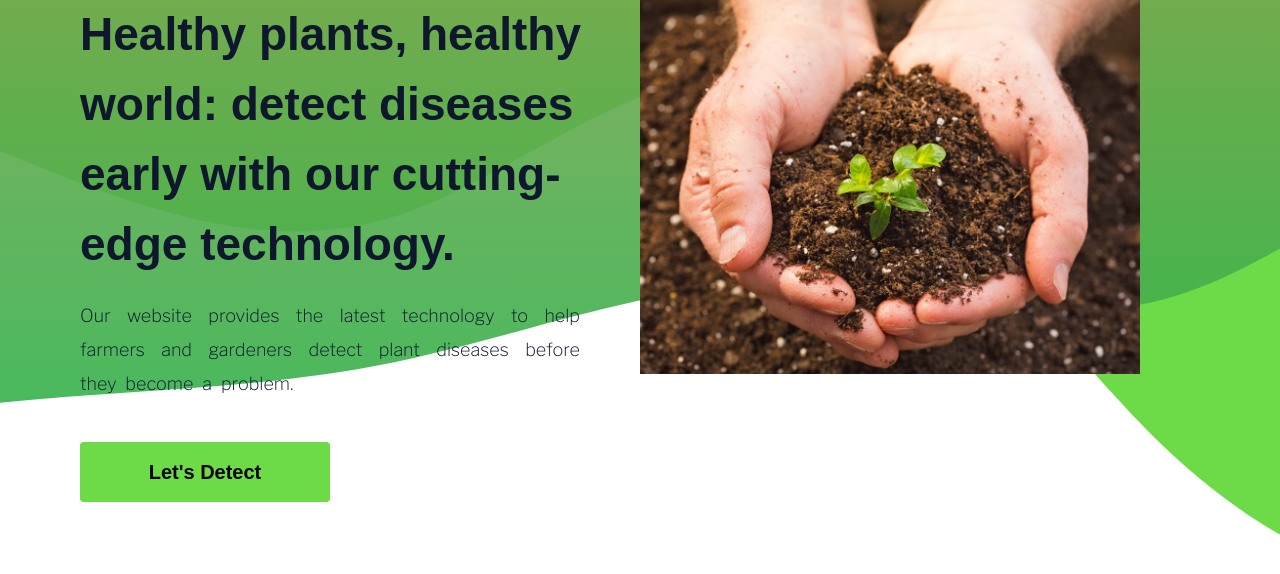
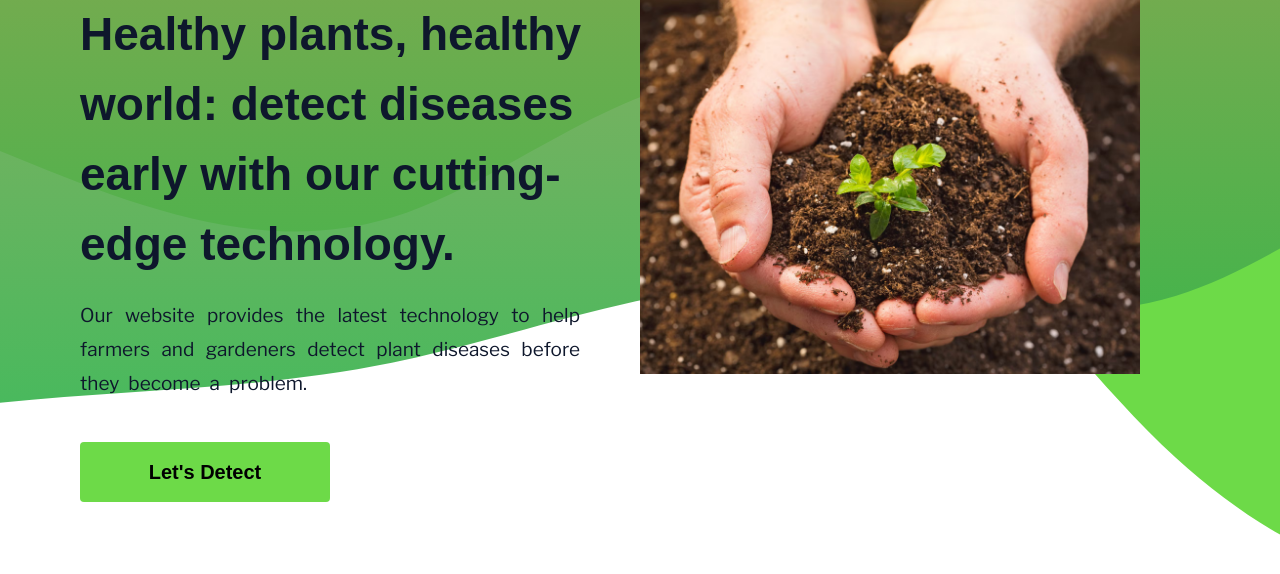
Before and after one commit to abhijeetvinkare/PlantHealthPro, a Flask app: page / in a window 1280 px wide. Shown: the part 169-743 px from the top of the page. Run offline with Flask 3, Linux system fonts and the light colour scheme; some libraries are stand-ins or nearby versions; some web fonts are replaced.

Commit message:
initial commit

```diff
--- a/static/css/main.css
+++ b/static/css/main.css
@@ -293,14 +293,13 @@ input[type="file"] {
 }
 .home-right-para{
     margin-top: 20px;
-    font-size: 18px;
+    font-size: 19px;
     font-family: 'Libre Franklin', sans-serif;
     color: #0e172c;
     text-align: justify;
     line-height: 34px;
     word-spacing: 5px;
     width: 500px;
-    font-weight: 300;
 }
 .home-right-child{
     margin-top: 50px;
@@ -469,10 +468,9 @@ input[type="submit"]:hover{
 }
 .about-right-para{
   margin-top: 20px;
-  font-size: 18px;
+  font-size: 19px;
   font-family: 'Libre Franklin', sans-serif;
   color: #0e172c;
-  font-weight: 300;
   text-align: justify;
   line-height: 34px;
   word-spacing: 5px;
```
Also changed, not shown: images/preview1.png (added), images/preview2.png (added), images/preview3.png (added), 1 other file.
